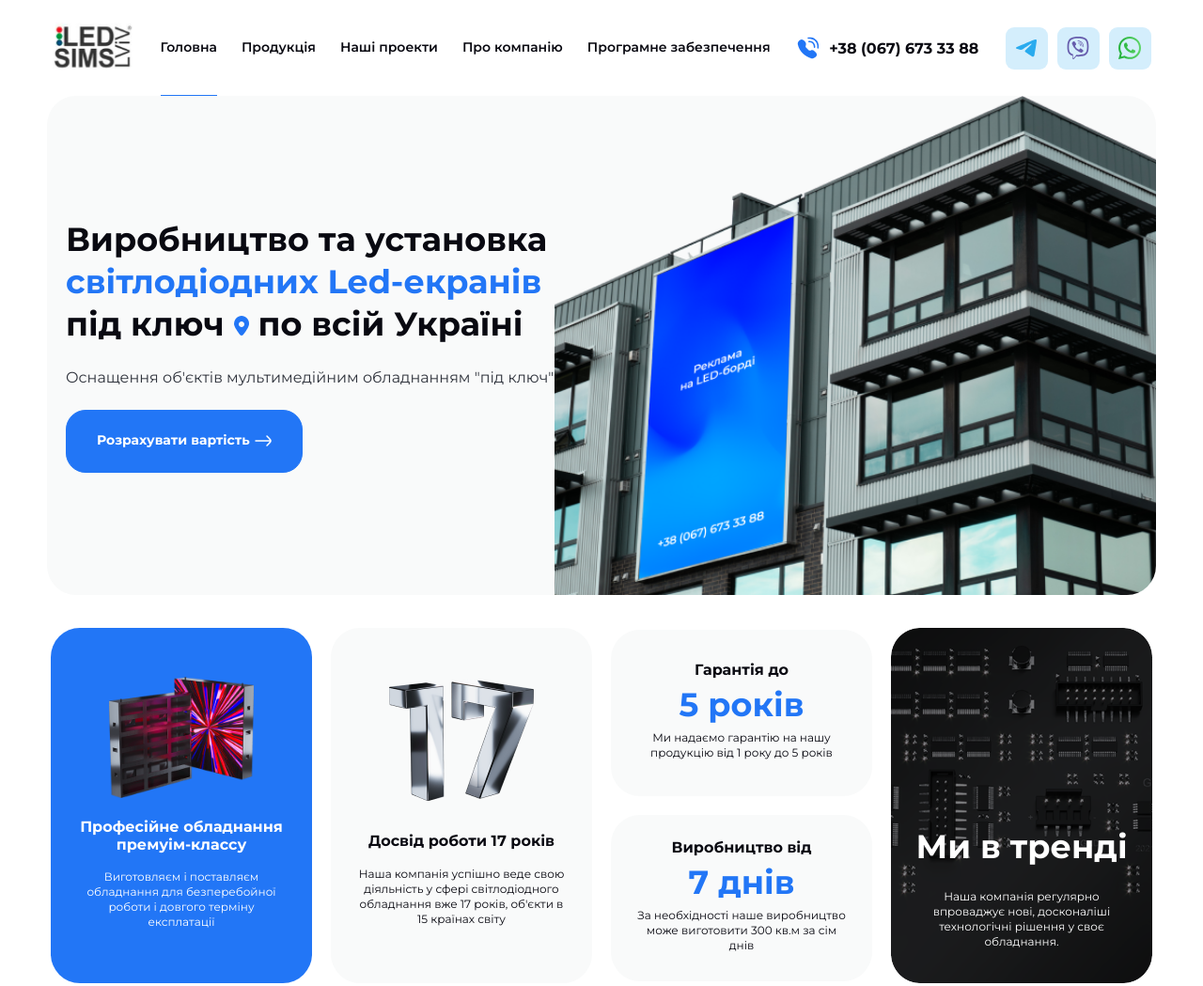
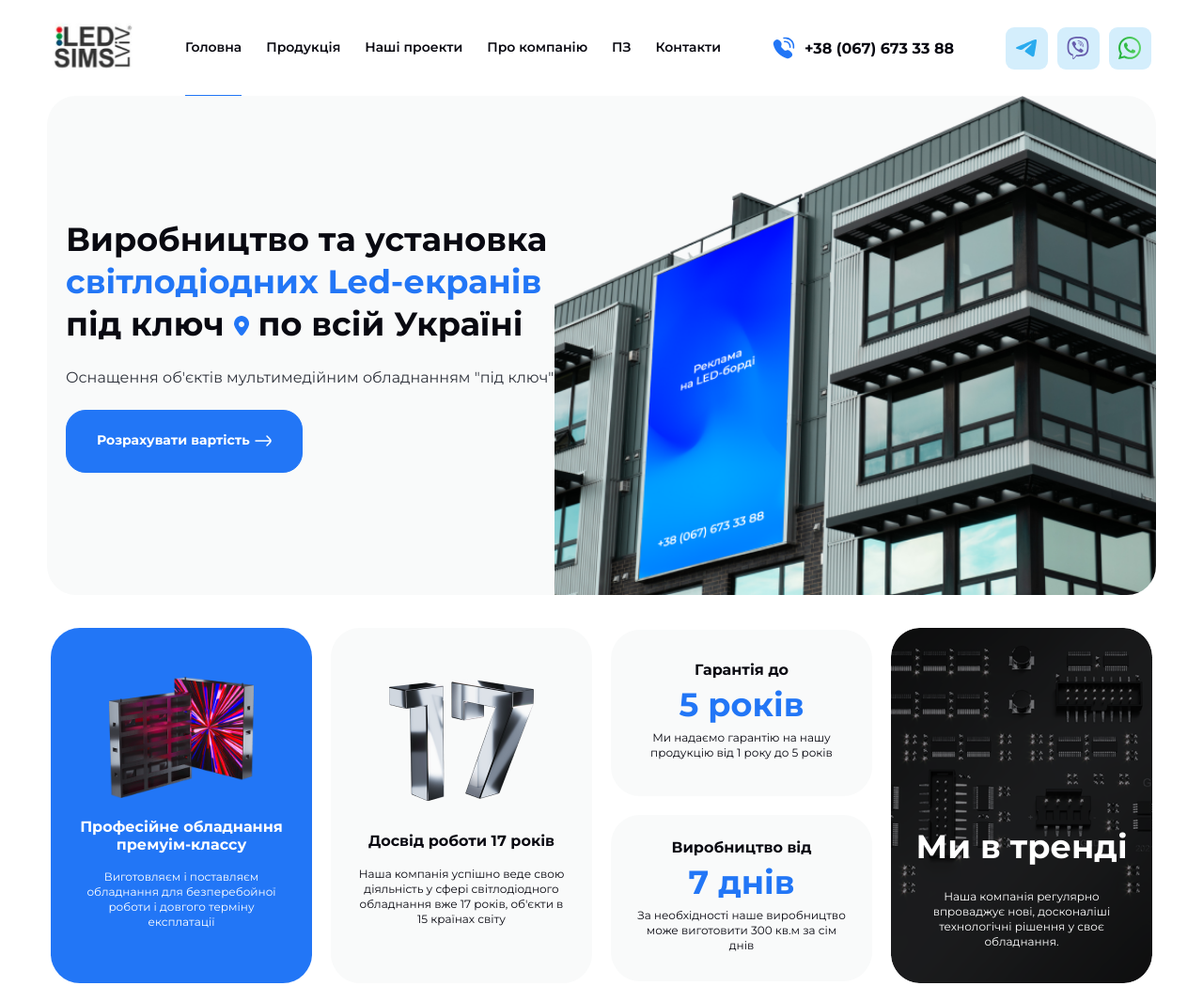
Before and after one commit to RomanBezuhlyi/LedSims, a website: page src/html/index.html in a window 1280 px wide. Shown: the top 1049 px of the page at 94% size. Drawn offline with nearby package versions, Linux system fonts and the light colour scheme; files that its build step writes are made by us from their sources; files whose address does not match are found by name.

Commit message:
fixed header

```diff
--- a/src/html/blocks/header.html
+++ b/src/html/blocks/header.html
@@ -19,9 +19,8 @@
           >Наші проекти</a
         >
         <a class="header__nav-item" href="about-us-page.html">Про компанію</a>
-        <a class="header__nav-item" href="software-page.html"
-          >Програмне забезпечення</a
-        >
+        <a class="header__nav-item" href="software-page.html">ПЗ</a>
+        <a class="header__nav-item" href="contact-page.html">Контакти</a>
       </nav>
       <a class="header__num" href="tel:+380676733388"
         ><img src="./img/i-phone.svg" alt="" />+38 (067) 673 33 88</a
```
Also changed, not shown: build/about-us-page.html, build/contact-page.html, build/css/main.css, build/index.html, build/our-projects-page.html, build/products-page.html, build/service-page.html, build/software-page.html.
